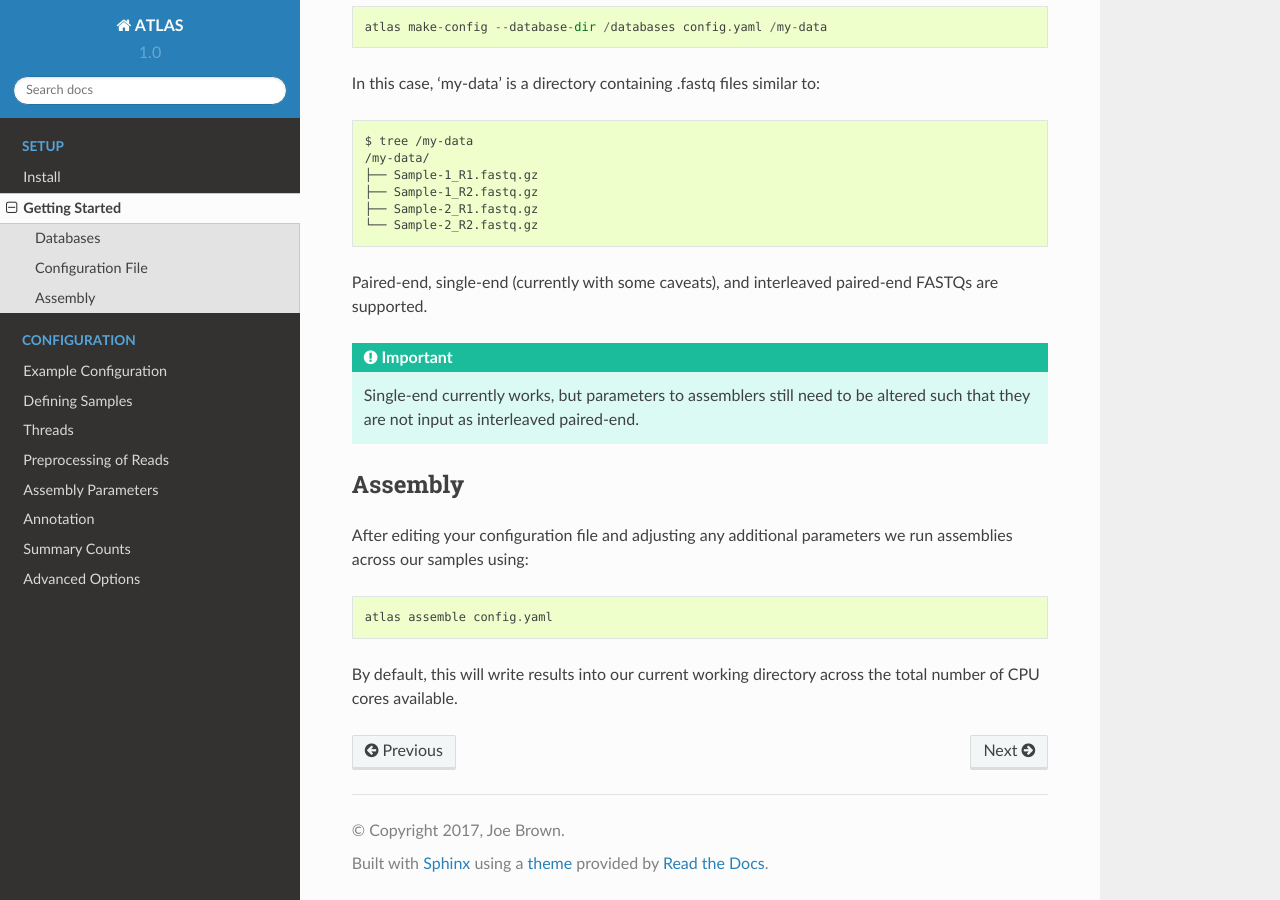
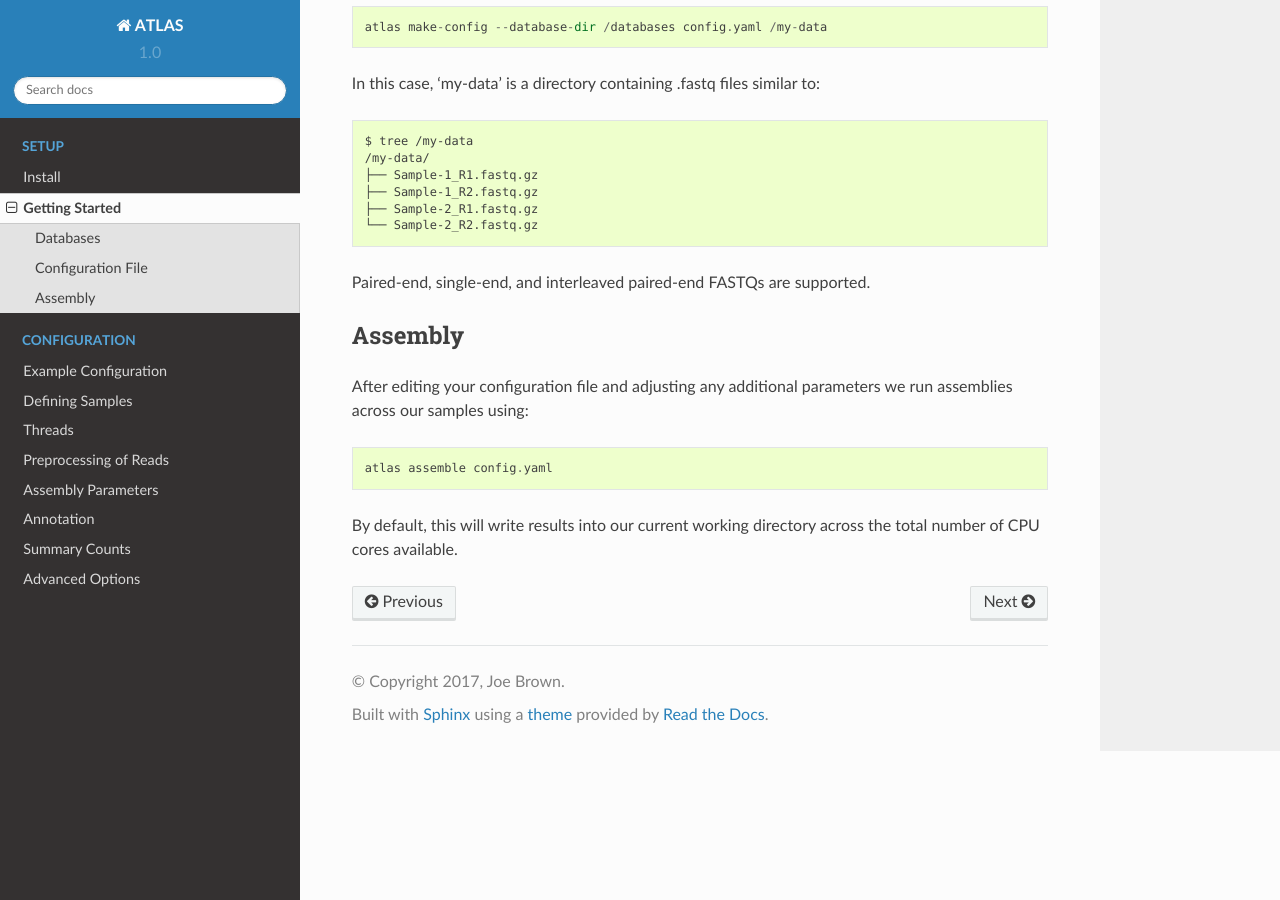
Before and after one commit to metagenome-atlas/atlas, a Sphinx documentation site: the page built from docs/setup/getting_started.rst, in a window 1280 px wide and 900 px high, scrolled down 549 px. Built offline with Sphinx 7.4.7 and the Read the Docs theme 2.0.0, drawn with Linux system fonts in a browser that asks for light colours.

Commit message:
fixes note on se

```diff
--- a/docs/setup/getting_started.rst
+++ b/docs/setup/getting_started.rst
@@ -31,13 +31,7 @@ In this case, 'my-data' is a directory containing .fastq files similar to::
     ├── Sample-2_R1.fastq.gz
     └── Sample-2_R2.fastq.gz
 
-Paired-end, single-end (currently with some caveats), and interleaved paired-end
-FASTQs are supported.
-
-.. important::
-    Single-end currently works, but parameters to assemblers still need to be
-    altered such that they are not input as interleaved paired-end.
-
+Paired-end, single-end, and interleaved paired-end FASTQs are supported.
 
 Assembly
 --------
```
